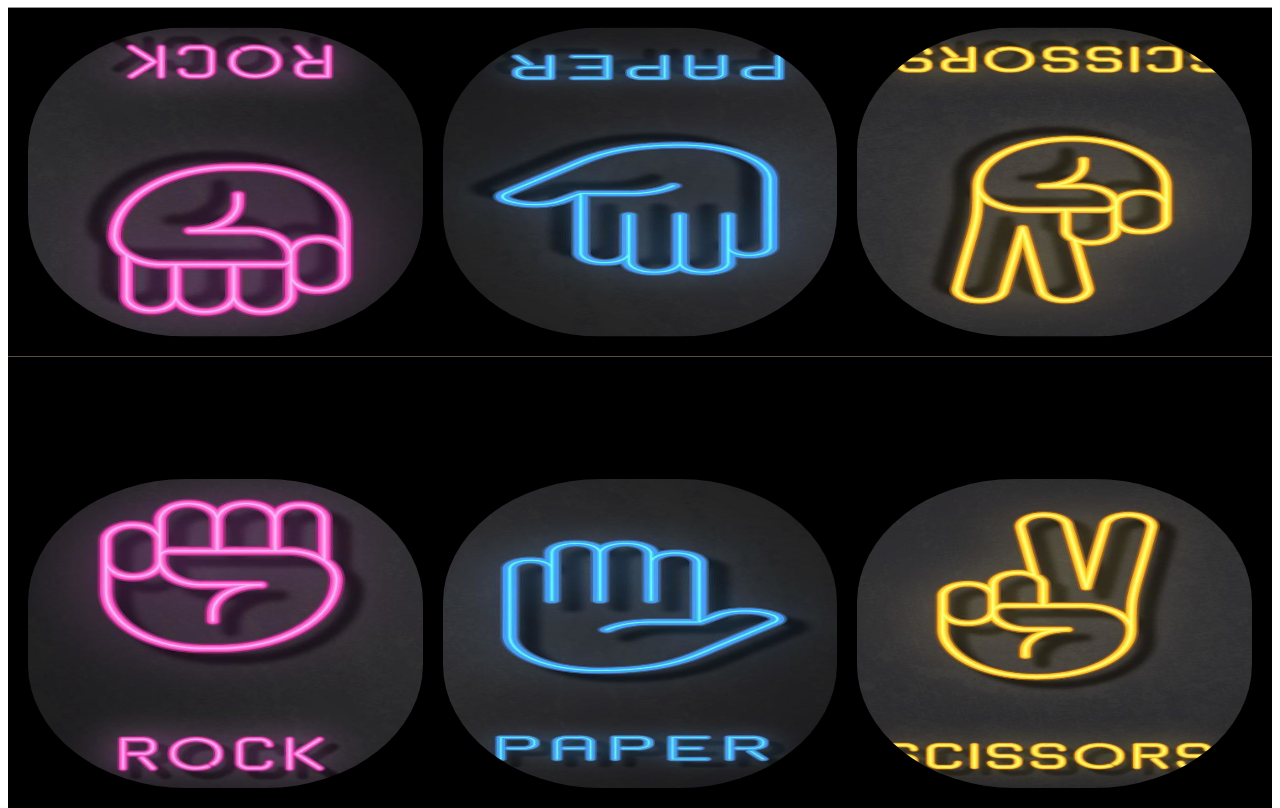
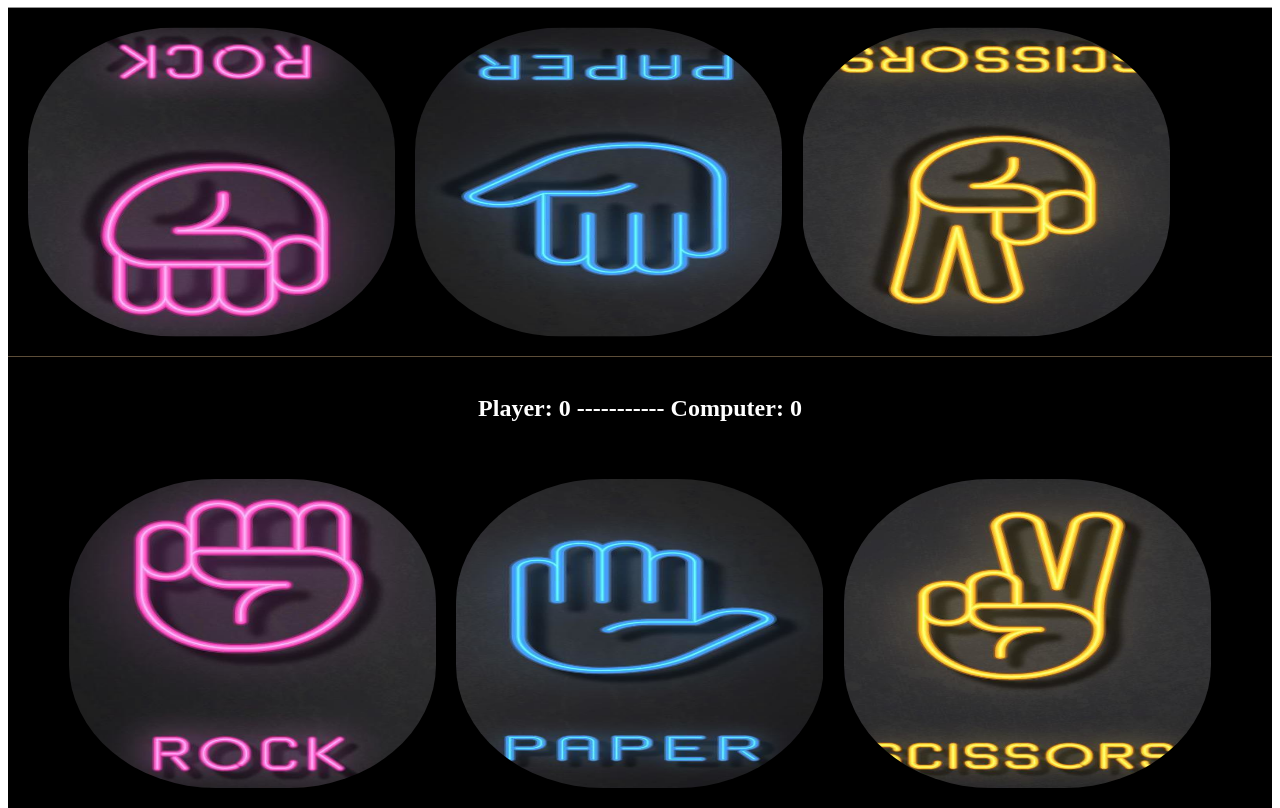
Before and after one commit to ahmedelbrawany/Rock-Paper-Scissors, a plain HTML site: page index.html in a window 1280 px wide. Drawn offline with Linux system fonts and the light colour scheme.

Commit message:
Add event listener to the player options
In this commit, I made the following:
    - add an event listener to the player options when click
    - when an option is clicked playRound function is called and hide the unselected options for a second.
    - the score of the player and computer is displayed and updated after each round

```diff
--- a/index.html
+++ b/index.html
@@ -3,7 +3,7 @@
 <head>
     <meta charset="UTF-8">
     <link rel="stylesheet" href="./style.css">
-    <script src="script.js"></script>
+    <script src="script.js" defer></script>
     <title>ROCK PAPER SCISSORS</title>
 </head>
 <body>
@@ -13,11 +13,11 @@
             <div class="comp-paper"></div>
             <div class="comp-scissors"></div>
         </div>
-        <div class="result"></div>
+        <div class="result">Player: 0 ----------- Computer: 0</div>
         <div class="player-selection">
-            <div class="player-rock hov"></div>
-            <div class="player-paper hov"></div>
-            <div class="player-scissors hov"></div>
+            <div data-value="rock" class="player-rock hov"></div>
+            <div data-value="paper" class="player-paper hov"></div>
+            <div data-value="scissors" class="player-scissors hov"></div>
         </div>
     </div>
 </body>
--- a/script.js
+++ b/script.js
@@ -85,4 +85,25 @@ function playRound(playerSelection, ComputerSelection) {
 
 let playerScore = 0;
 let computerScore = 0;
-game();
+
+let player_options = document.querySelectorAll(".hov")
+let result = document.querySelector('.result')
+
+function showOptions(){
+    player_options.forEach(option => option.style.display = 'block')
+}
+
+player_options.forEach(function (option) {
+    option.addEventListener('click', (e) => {
+        console.log(playRound(this['data-value'], getComputerSelection()));
+        // hide other unselected options
+        player_options.forEach(function (other) {
+            if (other.getAttribute('data-value') != option.getAttribute('data-value'))
+                other.style.display = "none";
+
+        })
+        result.innerText = `Player: ${playerScore} ----------- Computer: ${computerScore}`;
+        setTimeout(showOptions, 1000);
+
+    })
+});
--- a/style.css
+++ b/style.css
@@ -22,30 +22,40 @@ html,body{
 .result{
     background-color: black;
     flex: 1;
+    color: white;
+    display: flex;
+    justify-content: center;
+    align-items: center;
+    font-size: x-large;
+    font-weight: bold;
 }
 
 .player-selection{
     display: flex;
     background-color: black;
+    justify-content: center;
     flex: 3;
     gap: 20px;
     padding: 20px;
+    transition: all .3s;
 }
 
 .comp-rock, .player-rock{
     background-image: url("./images/rock.png");
     background-repeat: no-repeat;
     background-size: 100% 100%;
-    flex: 1;
+    flex: 0 1 30%;
     border-radius: 40%;
+    transition: all .3s;
 }
 
 .comp-paper, .player-paper{
     background-image: url("./images/paper.png");
     background-repeat: no-repeat;
     background-size: 100% 100%;
-    flex: 1;
+    flex: 0 1 30%;
     border-radius: 40%;
+    transition: all .3s;
 }
 
 
@@ -53,12 +63,12 @@ html,body{
     background-image: url("./images/scissors.png");
     background-repeat: no-repeat;
     background-size: 100% 100%;
-    flex: 1;
+    flex: 0 1 30%;
     border-radius: 40%;
+    transition: all .3s;
 }
 
 .hov:hover{
     border: 2px solid yellow;
-    transition: all .3s;
     transform: scale(1.1);
 }
```
